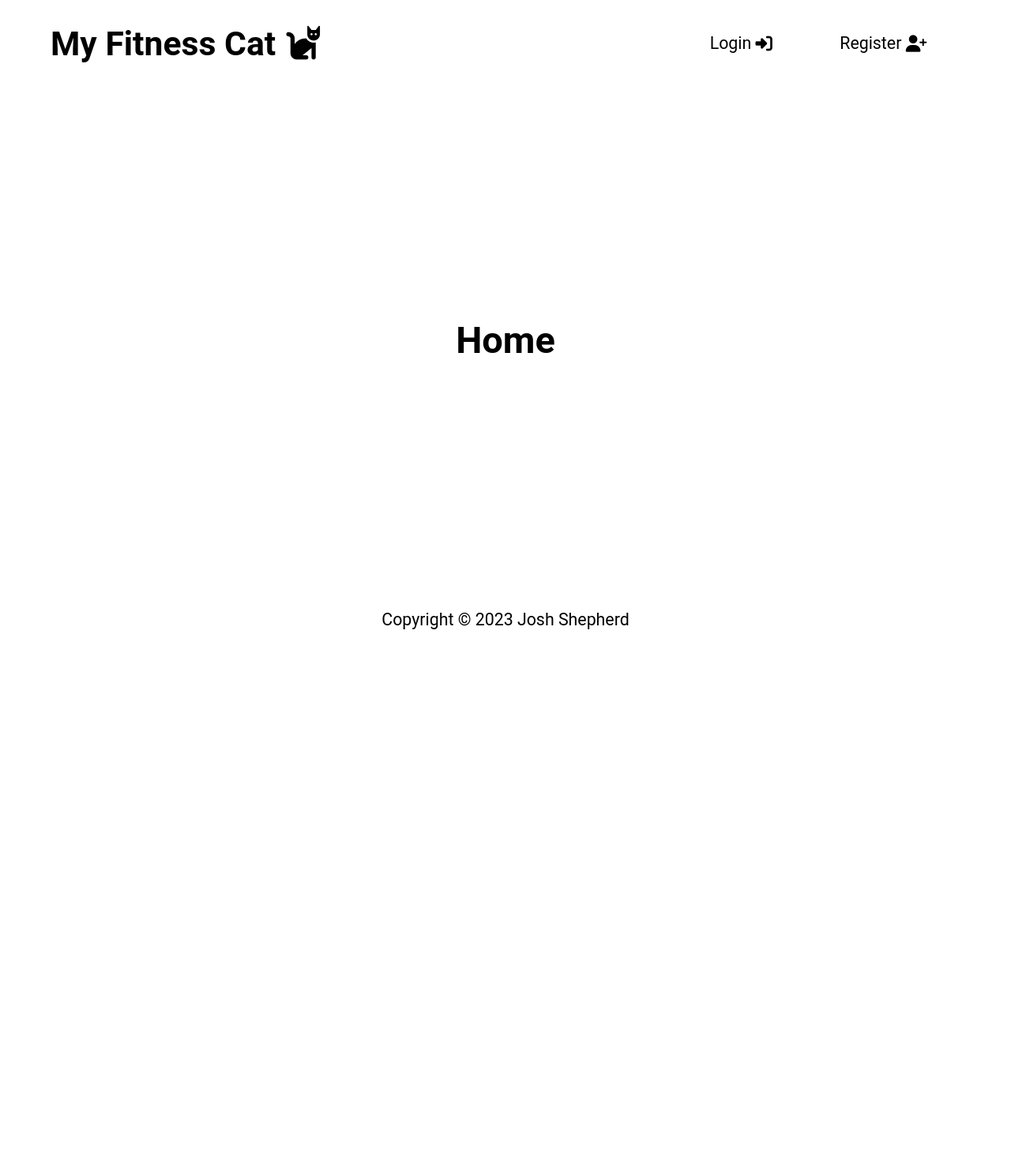
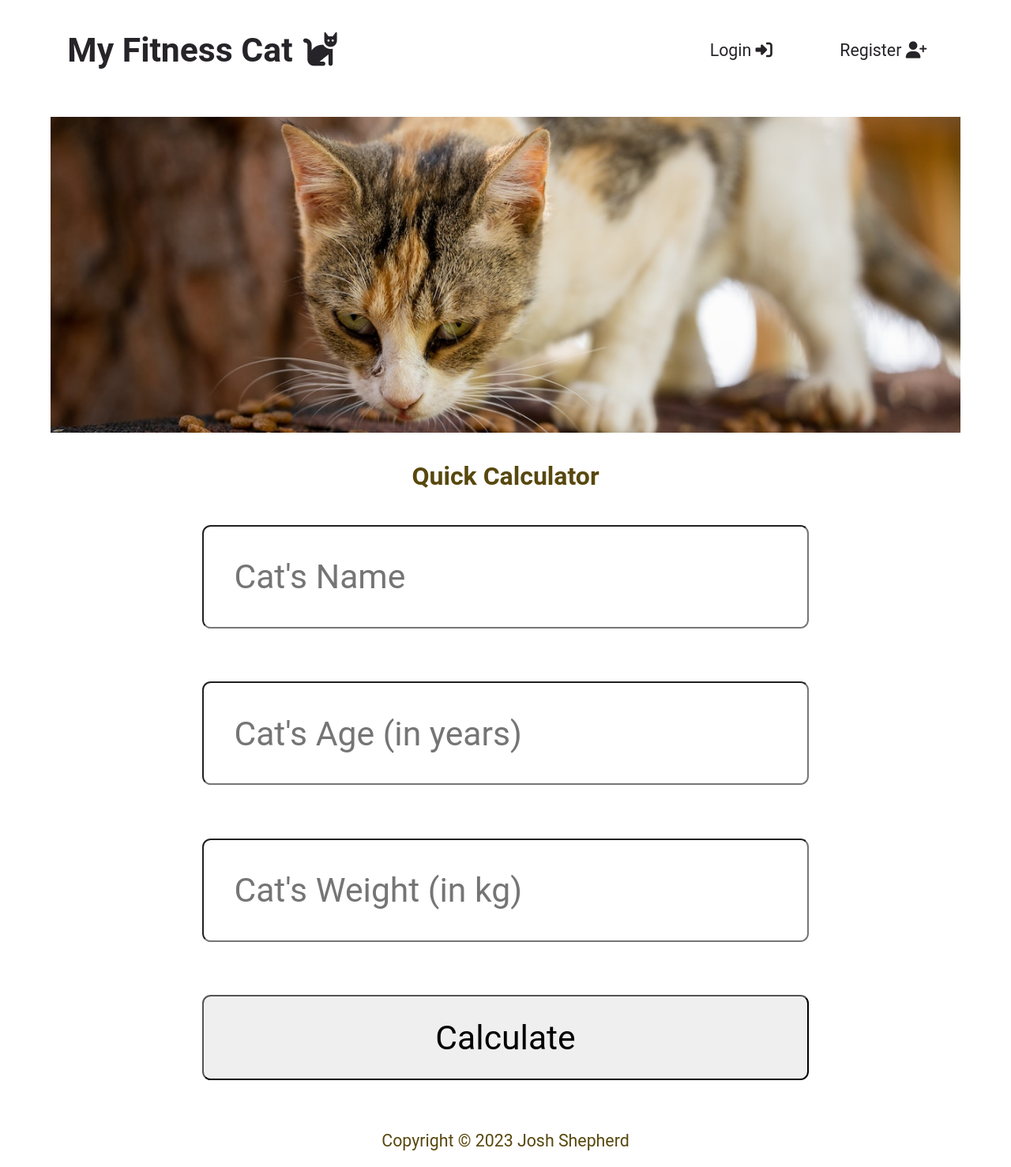
Before and after one commit to Optimized-Coder/my_fitness_cat, a Flask app: page / in a window 1280 px wide. Shown: the whole page at 79% size. Before the commit the page ends 797 px from the top, so only its background shows below. Run offline with Flask 3, Linux system fonts and the light colour scheme.

Commit message:
add index page

```diff
--- a/core/routes/main.py
+++ b/core/routes/main.py
@@ -11,8 +11,21 @@ main = Blueprint('main', __name__)
 
 @main.route('/', methods=['GET'])
 def index():
+    name = request.args.get('name')
+    weight = request.args.get('weight')
+    age = request.args.get('age')
+
+    if weight and name and age:
+        calories = round(int(weight) ** 0.75 * 70 * 1.6)
+    else:
+        calories = 0
+
     context = {
-        'title': 'Home | My Fitness Cat'
+        'title': 'Home | My Fitness Cat',
+        'name': name,
+        'weight': weight,
+        'age': age,
+        'calories': calories
     }
 
     return render_template(
--- a/core/static/css/header.css
+++ b/core/static/css/header.css
@@ -2,7 +2,7 @@ header {
     display: flex;
     justify-content: space-between;
     align-items: center;
-    padding: 1rem 3rem;
+    padding: .8rem 3rem;
 
     background-color: transparent;
 }
--- a/core/static/css/main.css
+++ b/core/static/css/main.css
@@ -9,11 +9,20 @@
 }
 
 body {
-    background-color: var(--main);
-    color: var(--secondary);
+    background-color: var(--white);
+    color: var(--dark);
 }
 
 /* components */
+
+h1,
+h2,
+ h3,
+h4,
+h5,
+h6 {
+    padding: 1rem;
+}
 
 h1 {
     font-size: 2.2rem;
@@ -52,12 +61,12 @@ th, td {
 }
 
 a {
-    color: var(--secondary);
+    color: var(--accent);
     text-decoration: none;
 }
 
 a:hover {
-    color: var(--accent)
+    color: var(--dark)
 }
 
 span.icon {
@@ -103,3 +112,34 @@ input[type='submit']:hover{
     background-color: var(--accent);
     color: white;
 }
+
+.quick-result {
+    display: flex;
+    flex-direction: column;
+    justify-content: center;
+    align-items: center;
+    border: 2px solid var(--accent);
+    background-color: var(--main);
+    color: var(--white);
+    border-radius: 4%;
+    margin-top: .4rem;
+}
+
+.quick-result a {
+    color: var(--white);
+    text-decoration: underline;
+}
+
+.quick-result a:hover {
+    color: var(--info);
+}
+
+.hero {
+    height: 50vh;
+    width: 90vw;
+    background-image: url(../img/cat-pic.jpg);
+    background-size: cover;
+    background-position: center;
+    background-repeat: no-repeat;
+    margin: 0 1rem;
+}
--- a/core/static/css/root.css
+++ b/core/static/css/root.css
@@ -1,10 +1,12 @@
 @import url(./main.css);
 
 :root {
-    --main: #fff;
-    --main-2: #ddddddee;
-    --secondary: #000;
-    --accent: rgb(31, 4, 150);
+    --dark: #58480Eff;
+    --accent:  #262429ff;
+    --secondary:  #533823ff;
+    --white: #fff;
+
+    --main: #0E1E58;
     --info: yellow;
     --error: red;
     --success: green;
--- a/core/templates/includes/header.html
+++ b/core/templates/includes/header.html
@@ -1,6 +1,6 @@
 <header>
-    <h2>My Fitness Cat <span>
-        <i class="fa-sharp fa-solid fa-cat"></i>
+    <h2><a href="{{url_for('main.index')}}">My Fitness Cat<span>
+        <i class="fa-sharp fa-solid fa-cat"></i></a>
     </span></h2>
     <nav>
         <ul class="nav">
--- a/core/templates/main/index.html
+++ b/core/templates/main/index.html
@@ -1,4 +1,33 @@
 {% extends 'includes/base.html' %}
 {% block content %}
-<h1>Home</h1>
+ <div class="content">
+    <div class="hero">
+
+    </div>
+
+        <form class="cat-form" action="/" method="GET">
+            <h2>Quick Calculator</h2>
+            <input type="text" name="name" placeholder="Cat's Name" required>
+            <br>
+            <input type="number" name="age" placeholder="Cat's Age (in years)" required>
+            <br>
+            <input type="number" name="weight" placeholder="Cat's Weight (in kg)" required>
+            <br>
+            <input type="submit" value="Calculate">
+        </form>
+        {% if name and age and weight %}
+        <div class="quick-result">
+            <h2>Result: </h2>
+            <h3>Cat's Name: {{ name.title() }}</h3>
+            <h3>Cat's Age: {{ age }}</h3>
+            <h3>Cat's Weight: {{ weight }}kg</h3>
+
+            <h4>{{name.title()}} requires {{calories}} calories per day</h4>
+            <h4>Please note: This is just an estimate. For a more reliable calculation
+                <a href="{{url_for('auth.register')}}">register</a> for an account or
+                <a href="{{url_for('auth.login')}}">login</a>
+            </h4>
+        </div>
+        {% endif %}
+    </div>
 {% endblock %}
```
Also changed, not shown: core/static/img/cat-pic.jpg (added).
